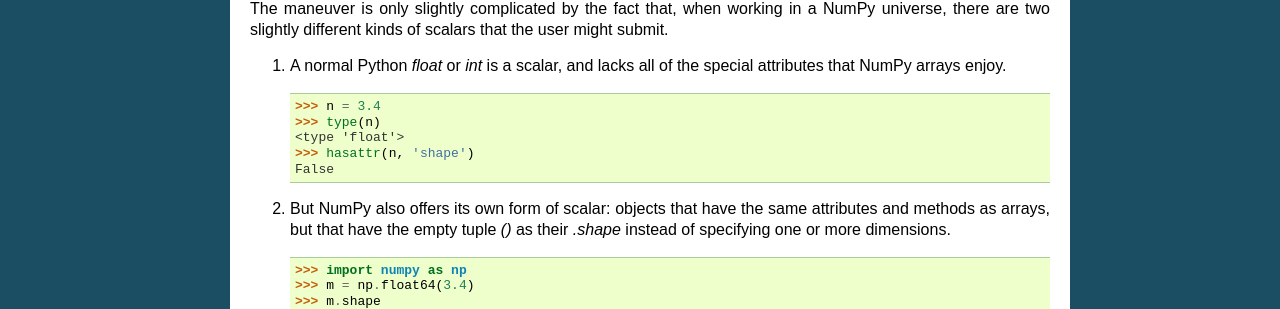
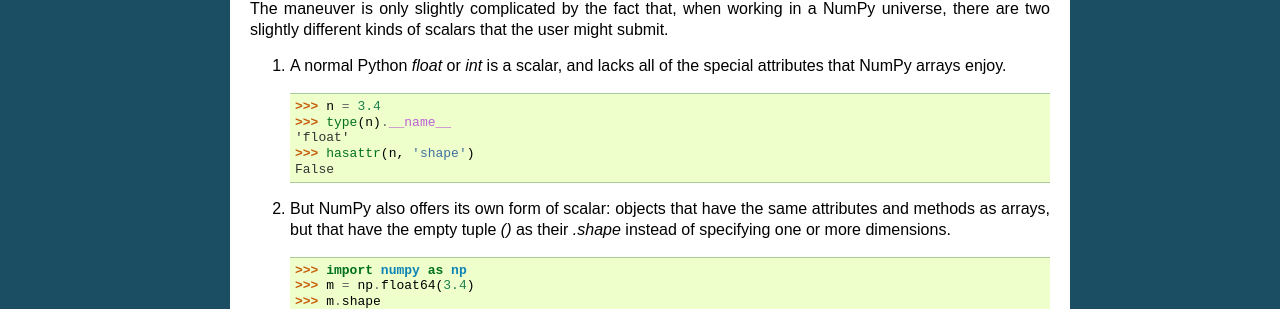
Before and after one commit to skyfielders/python-skyfield, a Sphinx documentation site: the page built from skyfield/documentation/dev.rst, in a window 1280 px wide. Shown: the part 459-768 px from the top of the page. Built offline with Sphinx 7.4.7, drawn with Linux system fonts in a browser that asks for light colours.

Commit message:
Fix a "dev.rst" line to work also under Python 3

```diff
--- a/skyfield/documentation/dev.rst
+++ b/skyfield/documentation/dev.rst
@@ -34,8 +34,8 @@ that the user might submit.
    special attributes that NumPy arrays enjoy.
 
    >>> n = 3.4
-   >>> type(n)
-   <type 'float'>
+   >>> type(n).__name__
+   'float'
    >>> hasattr(n, 'shape')
    False
 
```
